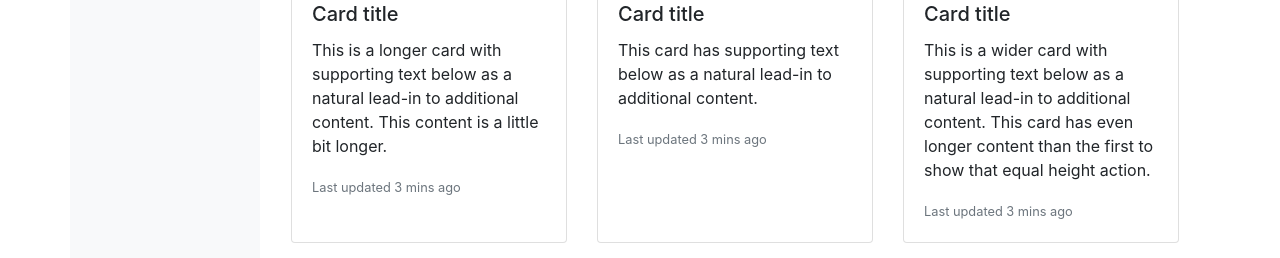
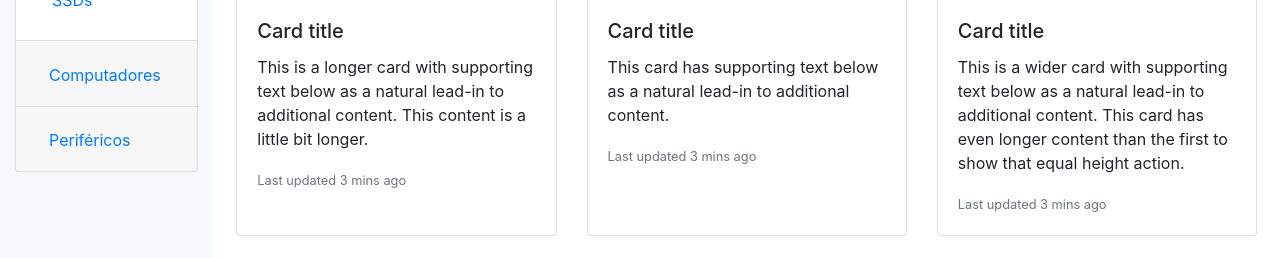
Before and after one commit to anouarjlidi/kabum, a Symfony app: template templates/main/index.html.twig in a window 1280 px wide. Shown: the part 805-1063 px from the top of the page. Run offline with Twig, Linux system fonts and the light colour scheme; the template is opened without the code that fills it, so the values that code supplies are empty; style sheets or scripts are compiled from the project's sources; some libraries are stand-ins or nearby versions.

Commit message:
Small styling enhancements

```diff
--- a/assets/scss/app.scss
+++ b/assets/scss/app.scss
@@ -31,6 +31,18 @@ $dropdown-link-hover-bg: theme-color-level('silver', -7);
 @import "~@fortawesome/fontawesome-free/scss/fontawesome";
 @import "~@fortawesome/fontawesome-free/scss/solid";
 
+.header-item {
+  font-size: 1.3rem;
+}
+
+#header-brand {
+  transition: transform .15s;
+}
+
+#header-brand:hover {
+  transform: rotate(-4deg) scale(1.05);
+}
+
 .highlight {
   background-image: url('../images/test.png');
   background-position: center left;
--- a/templates/base.html.twig
+++ b/templates/base.html.twig
@@ -31,12 +31,12 @@ along with KaBuM!.  If not, see <https://www.gnu.org/licenses/>.
   </head>
   <body>
     {% block header %}
-      <header>
+      <header class="bg-light">
         <div class="container py-4">
           <div class="row align-items-center">
             <div class="col-md-4 col-lg-3 text-center mb-4 mb-md-0">
               <a href="{{ path('main_page') }}">
-                <img src="{{ asset('images/kabum.png') }}" class="img-fluid" alt="Site logo"/>
+                <img id="header-brand" src="{{ asset('images/kabum.png') }}" class="img-fluid" alt="Site logo"/>
               </a>
             </div>
             <div class="col-md-8 col-lg-9">
@@ -45,15 +45,15 @@ along with KaBuM!.  If not, see <https://www.gnu.org/licenses/>.
                   <input type="text" class="form-control" placeholder="Search" aria-label="Search">
                 </form>
                 <div class="d-flex justify-content-center">
-                  <a href="#" class="nav-link text-kabum-orange p-3 mr-3">
-                    <i class="fas fa-shopping-cart fa-2x" aria-hidden="true"></i>
+                  <a href="#" class="nav-link text-kabum-orange p-3 mr-3" role="button">
+                    <i class="fas fa-shopping-cart header-item" aria-hidden="true"></i>
                   </a>
-                  <a href="#" class="nav-link text-kabum-orange p-3 mr-3">
-                    <i class="fas fa-bookmark fa-2x" aria-hidden="true"></i>
+                  <a href="#" class="nav-link text-kabum-orange p-3 mr-3" role="button">
+                    <i class="fas fa-bookmark header-item" aria-hidden="true"></i>
                   </a>
                   <div class="dropdown">
                     <a class="dropdown-toggle nav-link text-kabum-orange p-3" href="#" role="button" id="userMenuLink" data-toggle="dropdown" aria-haspopup="true" aria-expanded="false">
-                      <i class="fas fa-user fa-2x" aria-hidden="true"></i>
+                      <i class="fas fa-user header-item" aria-hidden="true"></i>
                     </a>
 
                     <div class="dropdown-menu dropdown-menu-right" aria-labelledby="userMenuLink">
--- a/templates/main/index.html.twig
+++ b/templates/main/index.html.twig
@@ -22,28 +22,76 @@ along with KaBuM!.  If not, see <https://www.gnu.org/licenses/>.
 {% block title %}KaBuM! - Explosão de Preços Baixos!{% endblock %}
 
 {% block banner %}
-  <div class="highlight"></div>
+  <section>
+    <div class="highlight"></div>
+  </section>
 {% endblock %}
 
 {% block sidebar %}
-  <ul class="nav flex-column my-3">
-    <li class="nav-item">
-      <a class="nav-link text-black" href="#">Processadores</a>
-    </li>
-    <li class="nav-item">
-      <a class="nav-link text-black" href="#">Fontes</a>
-    </li>
-    <li class="nav-item">
-      <a class="nav-link text-black" href="#">Placas de vídeo</a>
-    </li>
-    <li class="nav-item">
-      <a class="nav-link text-black" href="#">SSDs</a>
-    </li>
-  </ul>
+  <div class="accordion py-3" id="accordionExample">
+    <div class="card">
+      <div class="card-header" id="headingOne">
+        <h2 class="mb-0">
+          <button class="btn btn-link" type="button" data-toggle="collapse" data-target="#collapseOne" aria-expanded="true" aria-controls="collapseOne">
+            Hardware
+          </button>
+        </h2>
+      </div>
+
+      <div id="collapseOne" class="collapse show" aria-labelledby="headingOne" data-parent="#accordionExample">
+        <div class="card-body">
+          <nav class="nav">
+            <a class="nav-link active" href="#">Processadores</a>
+            <a class="nav-link" href="#">Fontes</a>
+            <a class="nav-link" href="#">Placas gráficas</a>
+            <a class="nav-link" href="#">SSDs</a>
+          </nav>
+        </div>
+      </div>
+    </div>
+    <div class="card">
+      <div class="card-header" id="headingTwo">
+        <h2 class="mb-0">
+          <button class="btn btn-link collapsed" type="button" data-toggle="collapse" data-target="#collapseTwo" aria-expanded="false" aria-controls="collapseTwo">
+            Computadores
+          </button>
+        </h2>
+      </div>
+      <div id="collapseTwo" class="collapse" aria-labelledby="headingTwo" data-parent="#accordionExample">
+        <div class="card-body">
+          <nav class="nav">
+            <a class="nav-link active" href="#">Desktops</a>
+            <a class="nav-link" href="#">Servidores</a>
+            <a class="nav-link" href="#">Laptops</a>
+            <a class="nav-link" href="#">Tablets</a>
+          </nav>
+        </div>
+      </div>
+    </div>
+    <div class="card">
+      <div class="card-header" id="headingThree">
+        <h2 class="mb-0">
+          <button class="btn btn-link collapsed" type="button" data-toggle="collapse" data-target="#collapseThree" aria-expanded="false" aria-controls="collapseThree">
+            Periféricos
+          </button>
+        </h2>
+      </div>
+      <div id="collapseThree" class="collapse" aria-labelledby="headingThree" data-parent="#accordionExample">
+        <div class="card-body">
+          <nav class="nav">
+            <a class="nav-link active" href="#">Acessórios</a>
+            <a class="nav-link" href="#">Mochilas</a>
+            <a class="nav-link" href="#">Teclado e mouse</a>
+            <a class="nav-link" href="#">Pen drive</a>
+          </nav>
+        </div>
+      </div>
+    </div>
+  </div>
 {% endblock %}
 
 {% block main %}
-  <div class="m-3">
+  <div class="py-4 px-0 px-md-2">
     <div class="card-deck mb-0 mb-sm-4">
       <div class="card">
         <img src="..." class="card-img-top" alt="...">
--- a/templates/main/layout.html.twig
+++ b/templates/main/layout.html.twig
@@ -20,12 +20,8 @@ along with KaBuM!.  If not, see <https://www.gnu.org/licenses/>.
 {% extends 'base.html.twig' %}
 
 {% block body %}
-  <div class="container mb-4">
-    <section>
-      {% block banner %}{% endblock %}
-    </section>
-  </div>
-  <div class="container">
+  {% block banner %}{% endblock %}
+  <div class="container-fluid">
     <section class="row">
       <aside class="col-md-3 col-xl-2 bg-light rounded">
         {% block sidebar %}{% endblock %}
```
